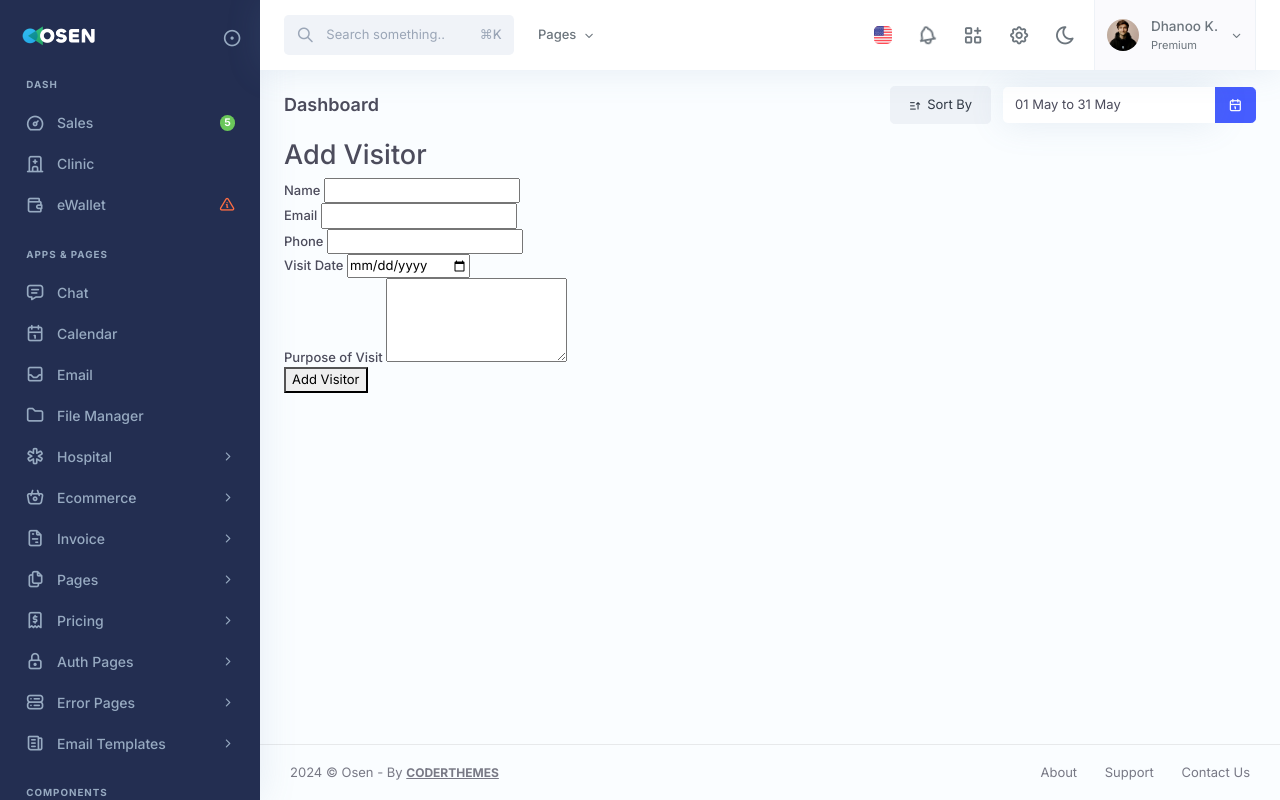
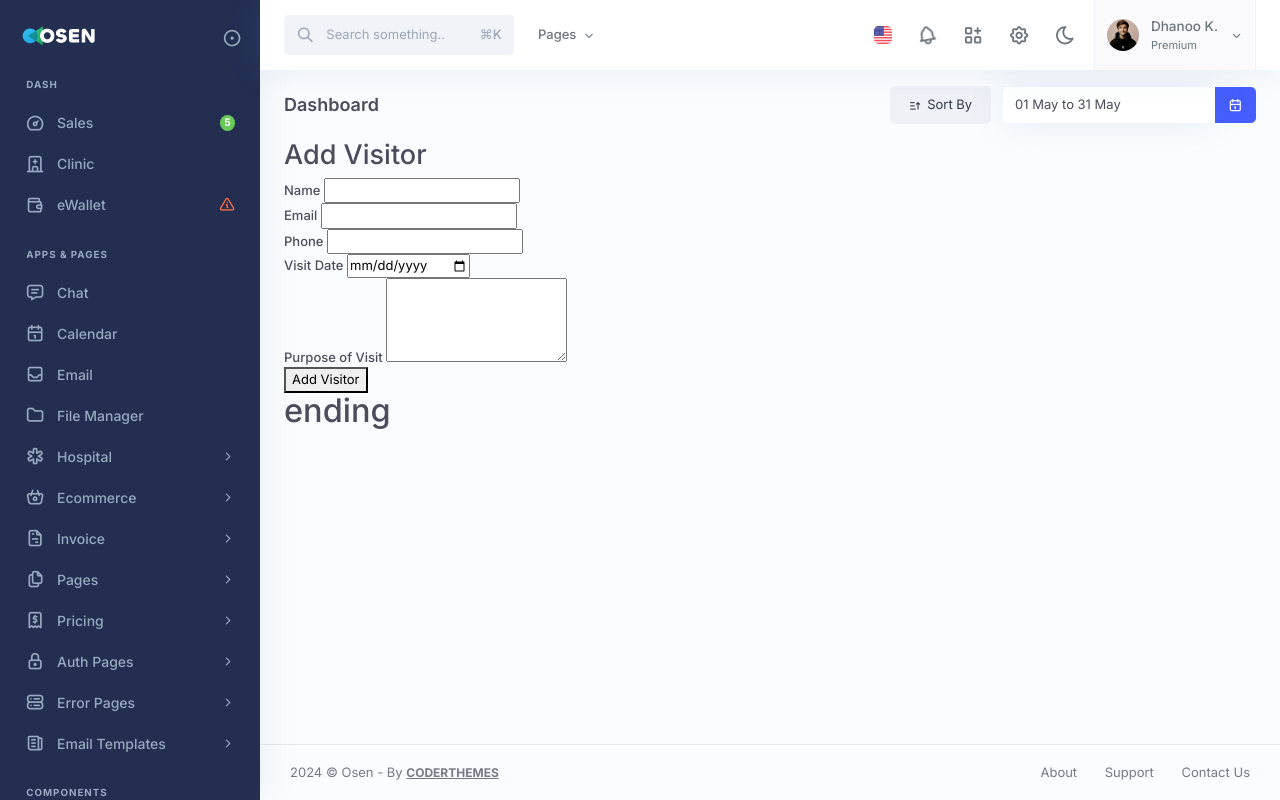
Before and after one commit to Himanshukabsuri/visitor-1.0, a Django app: page /addvisitor/ in a window 1280 px wide. Run offline with Django 5.2, Linux system fonts and the light colour scheme; some libraries are stand-ins or nearby versions.

Commit message:
conflict

```diff
--- a/project/app1/templates/addvisitor.html
+++ b/project/app1/templates/addvisitor.html
@@ -36,6 +36,7 @@
             </div>
         </form>
     </div>
+    <h1>ending</h1>
 </body>
 </html>
 {% endblock %}
```
